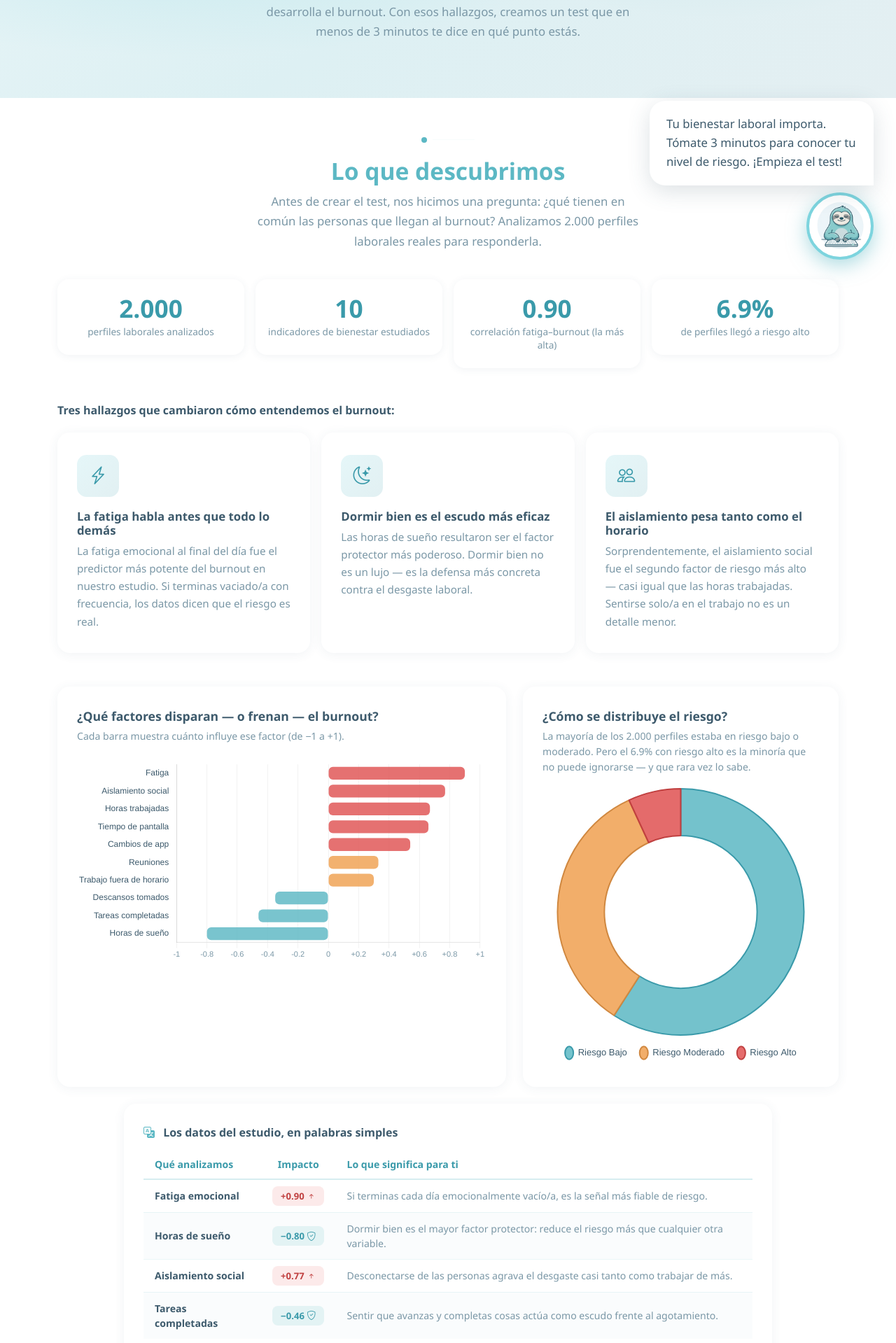
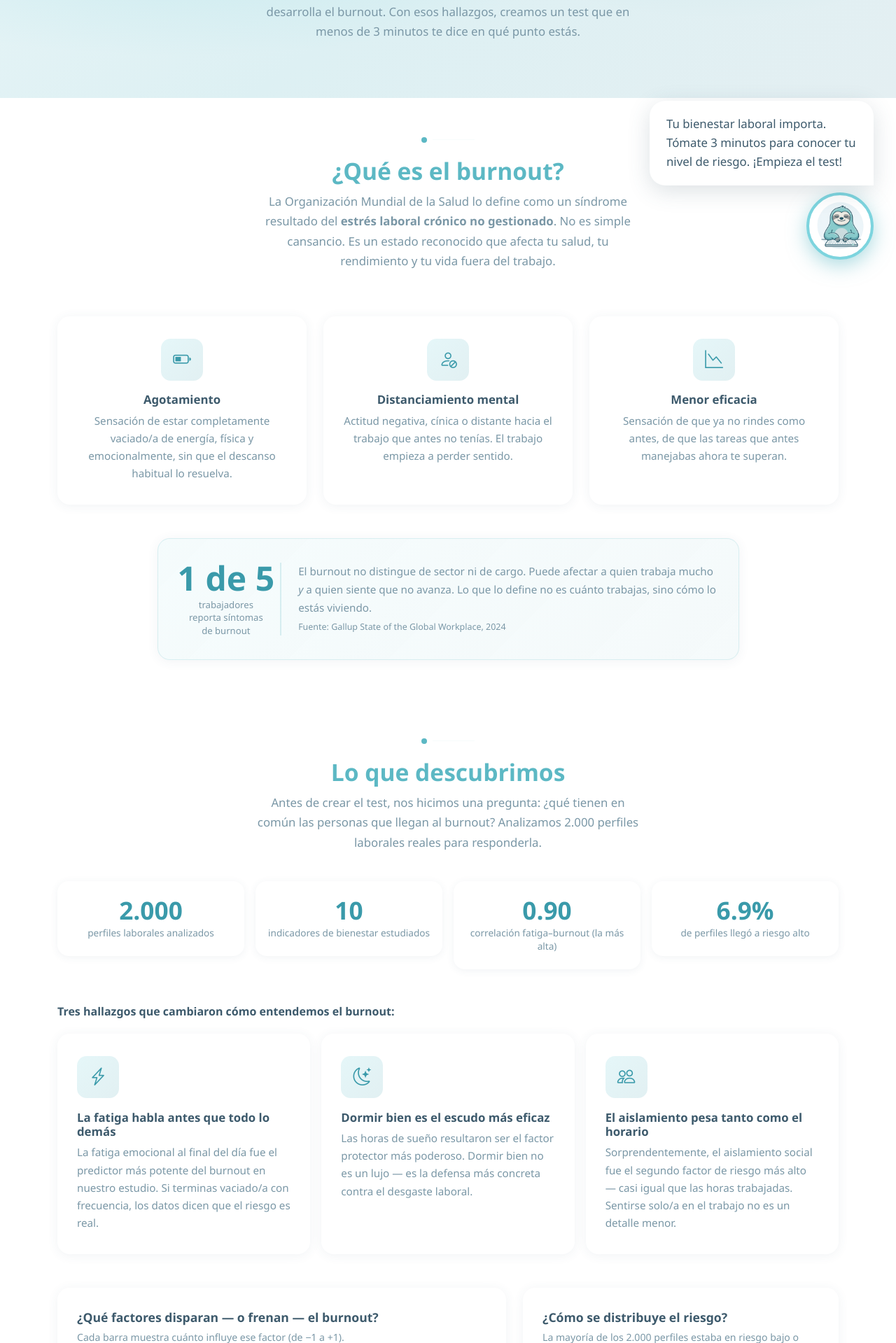
Before and after one commit to MajoRodri/SyntaxRelax, a Flask app: page / in a window 1280 px wide. Shown: the part 397-2316 px from the top of the page at 70% size. Run offline with Flask 3, Linux system fonts and the light colour scheme.

Commit message:
feat: add what-is-burnout and model metrics sections to home page

```diff
--- a/requirements.txt
+++ b/requirements.txt
@@ -25,7 +25,7 @@ seaborn
 # -------------------------
 # Machine Learning
 # -------------------------
-scikit-learn
+scikit-learn==1.9.0
 xgboost==2.1.4
 
 # -------------------------
--- a/templates/home.html
+++ b/templates/home.html
@@ -116,10 +116,12 @@
 
 {% block content %}
 {% include 'partials/home_hero.html' %}
+{% include 'partials/home_what.html' %}
 {% include 'partials/home_data.html' %}
 {% include 'partials/home_burnout.html' %}
 {% include 'partials/home_who.html' %}
 {% include 'partials/home_how.html' %}
+{% include 'partials/home_model.html' %}
 {% include 'partials/home_cta.html' %}
 {% endblock %}
 
@@ -359,6 +361,65 @@
     }
   });
 
+  const importanceLabels = {
+    es: ['Fatiga','Aislamiento social','Horas trabajadas','Horas de sueño','Tiempo de pantalla','Trabajo extra'],
+    en: ['Fatigue','Social isolation','Hours worked','Sleep hours','Screen time','After-hours work']
+  };
+  const importanceValues = [48.93, 15.46, 11.20, 9.37, 7.19, 3.12];
+  const importanceColors = [
+    'rgba(224,82,82,.82)',
+    'rgba(210,90,60,.78)',
+    'rgba(240,140,60,.80)',
+    'rgba(92,184,196,.82)',
+    'rgba(240,170,80,.80)',
+    'rgba(250,200,80,.80)'
+  ];
+  const importanceBorders = [
+    'rgba(200,50,50,1)',
+    'rgba(185,65,40,1)',
+    'rgba(210,110,30,1)',
+    'rgba(58,154,170,1)',
+    'rgba(210,140,50,1)',
+    'rgba(220,170,50,1)'
+  ];
+
+  const importanceChart = new Chart(document.getElementById('importanceChart'), {
+    type: 'polarArea',
+    data: {
+      labels: importanceLabels[initLang],
+      datasets: [{
+        data: importanceValues,
+        backgroundColor: importanceColors,
+        borderColor: importanceBorders,
+        borderWidth: 1.5
+      }]
+    },
+    options: {
+      responsive: true,
+      plugins: {
+        legend: {
+          position: 'bottom',
+          labels: { font: { size: 12 }, color: '#3d5a6c', padding: 14, usePointStyle: true, pointStyleWidth: 10 }
+        },
+        tooltip: {
+          callbacks: {
+            label: ctx => {
+              const isEn = document.body.classList.contains('lang-en');
+              return ` ${ctx.label}: ${ctx.raw}%`;
+            }
+          }
+        }
+      },
+      scales: {
+        r: {
+          ticks: { display: false },
+          grid: { color: 'rgba(0,0,0,.07)' },
+          angleLines: { color: 'rgba(0,0,0,.07)' }
+        }
+      }
+    }
+  });
+
   window.onLangApplied = function(isEn) {
     const lang = isEn ? 'en' : 'es';
     corrChart.data.labels = chartI18n.corr[lang];
@@ -373,6 +434,8 @@
     wlbChart.options.scales.x.title.text = isEn ? '% overtime' : '% horas extra';
     wlbChart.options.scales.y.title.text = isEn ? 'WLB score' : 'Equilibrio (1–4)';
     wlbChart.update();
+    importanceChart.data.labels = importanceLabels[lang];
+    importanceChart.update('none');
   };
 </script>
 {% endblock %}
--- /dev/null
+++ b/templates/partials/home_model.html
@@ -0,0 +1,105 @@
+<!-- ── Nuestro modelo ── -->
+<section class="section section-alt">
+  <div class="container-xl">
+
+    <div class="row justify-content-center mb-4">
+      <div class="col-lg-8 text-center">
+        <div class="dot-div justify-content-center"><span></span><hr style="max-width:60px;"/></div>
+        <h2 class="section-title">
+          <span class="es">Un modelo que <span>no falla</span> lo importante</span>
+          <span class="en">A model that <span>doesn't miss</span> what matters</span>
+        </h2>
+        <p class="section-sub mx-auto text-center es">Comparamos 4 algoritmos distintos y seleccionamos el que mejor identificaba los casos de riesgo alto. El resultado fue validado de forma independiente por nuestro equipo de QA.</p>
+        <p class="section-sub mx-auto text-center en">We compared 4 different algorithms and selected the one that best identified high-risk cases. The result was independently validated by our QA team.</p>
+      </div>
+    </div>
+
+    <!-- Métricas clave -->
+    <div class="row g-3 mb-5 justify-content-center">
+      <div class="col-md-3 col-6">
+        <div class="stat-card text-center">
+          <div class="stat-num">98.75%</div>
+          <div class="stat-label"><span class="es">precisión global en test</span><span class="en">overall accuracy on test</span></div>
+        </div>
+      </div>
+      <div class="col-md-3 col-6">
+        <div class="stat-card text-center">
+          <div class="stat-num">100%</div>
+          <div class="stat-label"><span class="es">de casos de riesgo alto detectados</span><span class="en">of high-risk cases detected</span></div>
+        </div>
+      </div>
+      <div class="col-md-3 col-6">
+        <div class="stat-card text-center">
+          <div class="stat-num">0.9857</div>
+          <div class="stat-label"><span class="es">F1-score macro (métrica de calidad)</span><span class="en">macro F1-score (quality metric)</span></div>
+        </div>
+      </div>
+      <div class="col-md-3 col-6">
+        <div class="stat-card text-center">
+          <div class="stat-num">4</div>
+          <div class="stat-label"><span class="es">modelos comparados para elegir el mejor</span><span class="en">models compared to choose the best</span></div>
+        </div>
+      </div>
+    </div>
+
+    <!-- Feature importance + explicación -->
+    <div class="row g-4 align-items-stretch">
+      <div class="col-lg-7">
+        <div class="info-card h-100">
+          <h5 style="font-size:1.1rem;">
+            <span class="es">¿En qué se fija el modelo para predecir?</span>
+            <span class="en">What does the model look at to predict?</span>
+          </h5>
+          <p style="font-size:.88rem; color:var(--text-muted); margin-bottom:1.2rem; line-height:1.55;" class="es">
+            Los 6 factores principales. Cuanto mayor es el sector, más peso le da el modelo a esa variable al predecir tu riesgo.
+          </p>
+          <p style="font-size:.88rem; color:var(--text-muted); margin-bottom:1.2rem; line-height:1.55;" class="en">
+            The 6 main factors. The larger the segment, the more weight the model gives that variable when predicting your risk.
+          </p>
+          <canvas id="importanceChart"></canvas>
+        </div>
+      </div>
+      <div class="col-lg-5 align-self-start">
+        <div class="info-card">
+          <h5 style="font-size:1.1rem;">
+            <span class="es">Los datos y el modelo coinciden</span>
+            <span class="en">The data and the model agree</span>
+          </h5>
+          <p style="font-size:.9rem; color:var(--text-muted); margin-bottom:1.25rem; line-height:1.7;" class="es">
+            Lo que encontramos en el análisis exploratorio y lo que el modelo aprendió de forma autónoma apuntan a los mismos factores:
+          </p>
+          <p style="font-size:.9rem; color:var(--text-muted); margin-bottom:1.25rem; line-height:1.7;" class="en">
+            What we found in the exploratory analysis and what the model learned autonomously both point to the same factors:
+          </p>
+          <ul style="list-style:none;padding:0;margin:0;display:flex;flex-direction:column;gap:.85rem;">
+            <li style="display:flex;align-items:flex-start;gap:.75rem;">
+              <i class="bi bi-lightning-charge-fill" style="color:#c04040;font-size:1rem;margin-top:.15rem;flex-shrink:0;"></i>
+              <span style="font-size:.92rem;color:var(--slate);line-height:1.6;">
+                <strong><span class="es">Fatiga</span><span class="en">Fatigue</span></strong>
+                <span class="es">, el predictor más potente con un 48.9% del peso total.</span>
+                <span class="en">, the strongest predictor carrying 48.9% of the total weight.</span>
+              </span>
+            </li>
+            <li style="display:flex;align-items:flex-start;gap:.75rem;">
+              <i class="bi bi-people-fill" style="color:#c04040;font-size:1rem;margin-top:.15rem;flex-shrink:0;"></i>
+              <span style="font-size:.92rem;color:var(--slate);line-height:1.6;">
+                <strong><span class="es">Aislamiento social</span><span class="en">Social isolation</span></strong>
+                <span class="es">, segundo factor clave (15.5%). La desconexión pesa tanto como las horas trabajadas.</span>
+                <span class="en">, second key factor (15.5%). Disconnection weighs as much as hours worked.</span>
+              </span>
+            </li>
+            <li style="display:flex;align-items:flex-start;gap:.75rem;">
+              <i class="bi bi-moon-stars-fill" style="color:var(--teal-dark);font-size:1rem;margin-top:.15rem;flex-shrink:0;"></i>
+              <span style="font-size:.92rem;color:var(--slate);line-height:1.6;">
+                <strong><span class="es">Sueño</span><span class="en">Sleep</span></strong>
+                <span class="es">, cuarto factor (9.4%). El escudo protector que el modelo también reconoce.</span>
+                <span class="en">, fourth factor (9.4%). The protective shield the model also recognizes.</span>
+              </span>
+            </li>
+          </ul>
+        </div>
+      </div>
+    </div>
+
+  </div>
+</section>
--- /dev/null
+++ b/templates/partials/home_what.html
@@ -0,0 +1,85 @@
+<!-- ── Qué es el burnout ── -->
+<section class="section section-alt">
+  <div class="container-xl">
+    <div class="row justify-content-center mb-5">
+      <div class="col-lg-8 text-center">
+        <div class="dot-div justify-content-center"><span></span><hr style="max-width:60px;"/></div>
+        <h2 class="section-title">
+          <span class="es">¿Qué es el <span>burnout</span>?</span>
+          <span class="en">What is <span>burnout</span>?</span>
+        </h2>
+        <p class="section-sub mx-auto text-center es">
+          La Organización Mundial de la Salud lo define como un síndrome resultado del <strong>estrés laboral crónico no gestionado</strong>. No es simple cansancio. Es un estado reconocido que afecta tu salud, tu rendimiento y tu vida fuera del trabajo.
+        </p>
+        <p class="section-sub mx-auto text-center en">
+          The World Health Organization defines it as a syndrome resulting from <strong>chronic workplace stress that has not been successfully managed</strong>. It's not just tiredness. It's a recognized condition that affects your health, your performance, and your life outside work.
+        </p>
+      </div>
+    </div>
+
+    <!-- Tres dimensiones del burnout -->
+    <div class="row g-4 justify-content-center mb-5">
+      <div class="col-md-4">
+        <div class="info-card h-100 text-center">
+          <div class="icon-wrap mx-auto"><i class="bi bi-battery-half"></i></div>
+          <h5>
+            <span class="es">Agotamiento</span>
+            <span class="en">Exhaustion</span>
+          </h5>
+          <p class="es">Sensación de estar completamente vaciado/a de energía, física y emocionalmente, sin que el descanso habitual lo resuelva.</p>
+          <p class="en">Feeling completely drained of energy, physically and emotionally, with normal rest no longer fixing it.</p>
+        </div>
+      </div>
+      <div class="col-md-4">
+        <div class="info-card h-100 text-center">
+          <div class="icon-wrap mx-auto"><i class="bi bi-person-slash"></i></div>
+          <h5>
+            <span class="es">Distanciamiento mental</span>
+            <span class="en">Mental detachment</span>
+          </h5>
+          <p class="es">Actitud negativa, cínica o distante hacia el trabajo que antes no tenías. El trabajo empieza a perder sentido.</p>
+          <p class="en">A negative, cynical or distant attitude toward work that wasn't there before. Work starts to lose its meaning.</p>
+        </div>
+      </div>
+      <div class="col-md-4">
+        <div class="info-card h-100 text-center">
+          <div class="icon-wrap mx-auto"><i class="bi bi-graph-down"></i></div>
+          <h5>
+            <span class="es">Menor eficacia</span>
+            <span class="en">Reduced efficacy</span>
+          </h5>
+          <p class="es">Sensación de que ya no rindes como antes, de que las tareas que antes manejabas ahora te superan.</p>
+          <p class="en">The feeling that you no longer perform as you once did. Tasks you used to handle now feel overwhelming.</p>
+        </div>
+      </div>
+    </div>
+
+    <!-- Dato + aclaración -->
+    <div class="row justify-content-center">
+      <div class="col-lg-9">
+        <div class="info-card" style="background: linear-gradient(135deg, rgba(125,212,222,.08), rgba(58,154,170,.05)); border: 1px solid rgba(92,184,196,.18);">
+          <div class="row align-items-center g-3">
+            <div class="col-md-auto text-center">
+              <div style="font-size: 3rem; font-weight: 900; color: var(--teal-dark); line-height: 1;">1 de 5</div>
+              <div style="font-size: .82rem; color: var(--text-muted); max-width: 120px; margin: .3rem auto 0; line-height: 1.4;">
+                <span class="es">trabajadores reporta síntomas de burnout</span>
+                <span class="en">workers report burnout symptoms</span>
+              </div>
+            </div>
+            <div class="col-md" style="border-left: 2px solid rgba(92,184,196,.2); padding-left: 1.5rem;">
+              <p style="font-size: .95rem; color: var(--text-muted); line-height: 1.7; margin: 0;" class="es">
+                El burnout no distingue de sector ni de cargo. Puede afectar a quien trabaja mucho <em>y</em> a quien siente que no avanza. Lo que lo define no es cuánto trabajas, sino cómo lo estás viviendo.
+                <br/><span style="font-size:.78rem; color: var(--text-muted);">Fuente: Gallup State of the Global Workplace, 2024</span>
+              </p>
+              <p style="font-size: .95rem; color: var(--text-muted); line-height: 1.7; margin: 0;" class="en">
+                Burnout doesn't discriminate by industry or role. It can affect those who work a lot <em>and</em> those who feel stuck. What defines it isn't how much you work, but how you're experiencing it.
+                <br/><span style="font-size:.78rem; color: var(--text-muted);">Source: Gallup State of the Global Workplace, 2024</span>
+              </p>
+            </div>
+          </div>
+        </div>
+      </div>
+    </div>
+
+  </div>
+</section>
```
Also changed, not shown: README.md, 1 other file.
